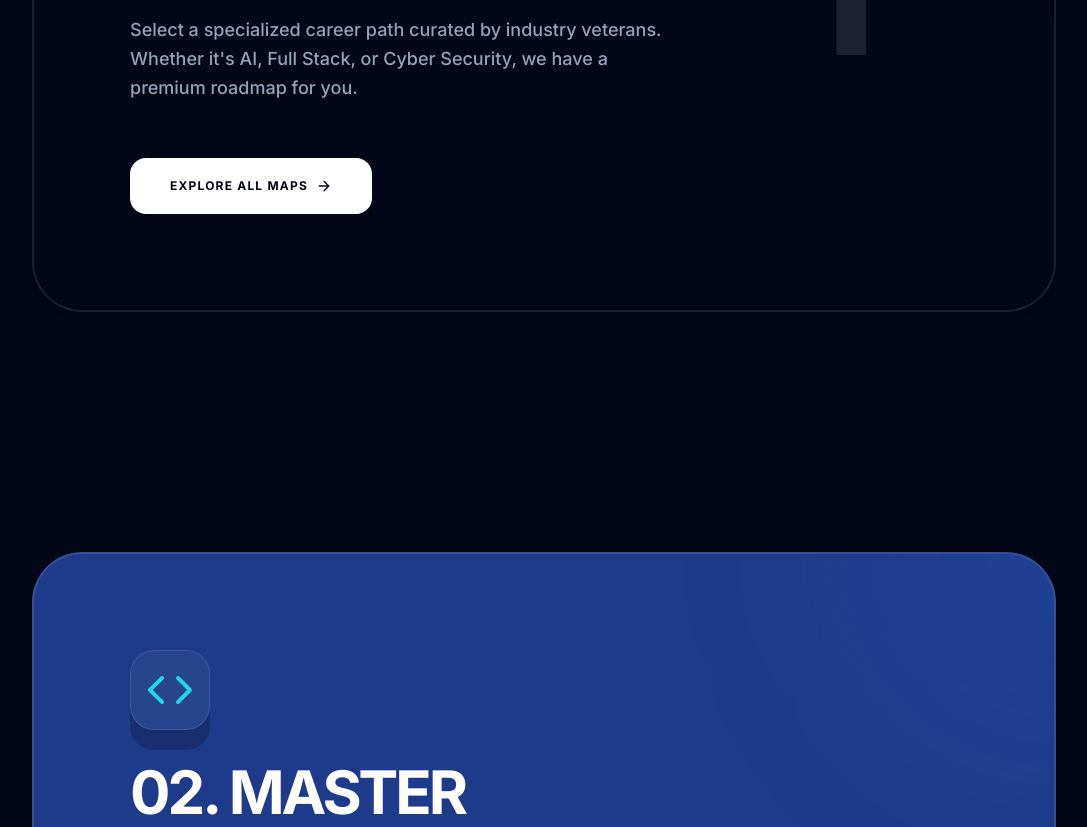
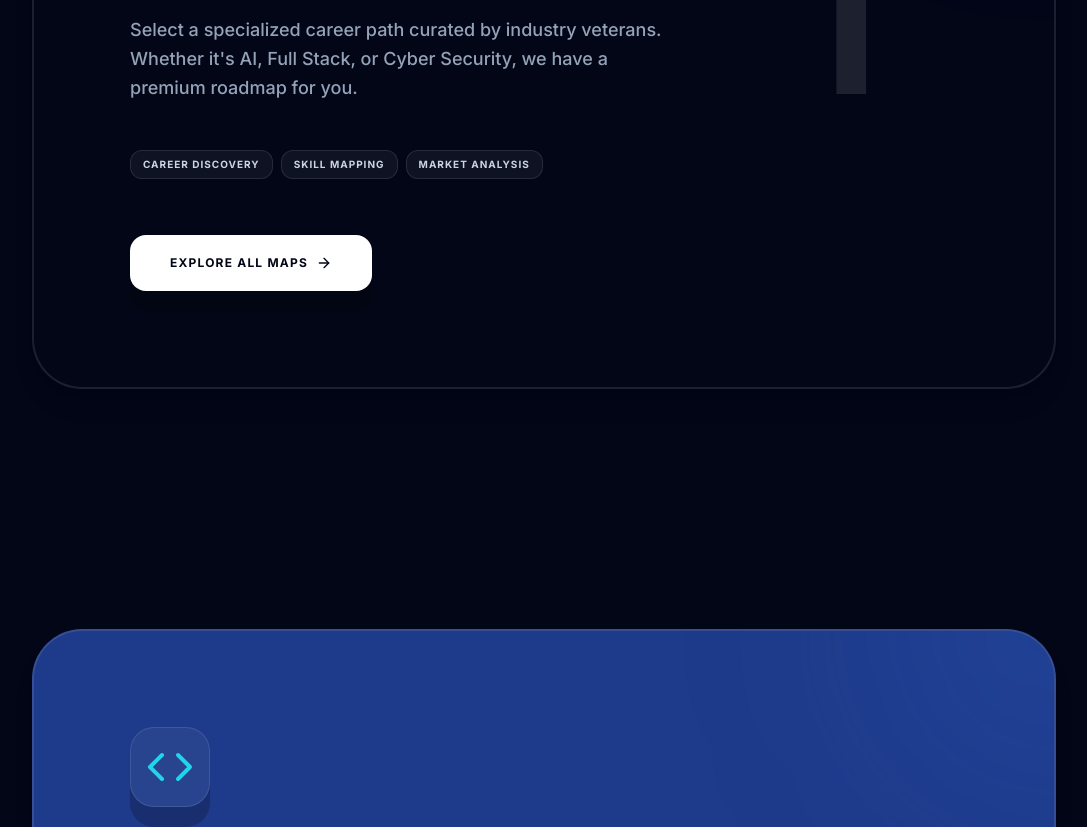
Before and after one commit to Agila-learning/SkilNexia-Website, a React (Vite) app in the folder client/: page / in a window 1280 px wide. Shown: the part 1904-2731 px from the top of the page, without its empty margins (96-1183 px from the left). Built offline with nearby package versions, Linux system fonts and the light colour scheme; no server answers.

Commit message:
feat: add audio wave simulation and skill chips for full interactive tutor feel

```diff
--- a/client/src/pages/Home.jsx
+++ b/client/src/pages/Home.jsx
@@ -41,6 +41,7 @@ const MASTERY_STEPS = [
         icon: <Target size={48} />,
         bg: "bg-slate-950",
         accent: "text-accent-500",
+        skills: ["Career Discovery", "Skill Mapping", "Market Analysis"],
         btnText: "Explore All Maps",
         btnLink: "/courses"
     },
@@ -50,6 +51,7 @@ const MASTERY_STEPS = [
         icon: <Code size={48} />,
         bg: "bg-primary-900",
         accent: "text-emerald-400",
+        skills: ["Agile Workflow", "Clean Code", "CI/CD Pipeline"],
         btnText: "View Curriculum",
         btnLink: "/programs"
     },
@@ -59,6 +61,7 @@ const MASTERY_STEPS = [
         icon: <Users size={48} />,
         bg: "bg-slate-900",
         accent: "text-blue-400",
+        skills: ["Code Review", "Weekly Sync", "Interview prep"],
         btnText: "Meet the Mentors",
         btnLink: "/about"
     },
@@ -68,6 +71,7 @@ const MASTERY_STEPS = [
         icon: <Award size={48} />,
         bg: "bg-black",
         accent: "text-accent-500",
+        skills: ["Skill Validation", "Profile Audit", "Hiring Network"],
         btnText: "Learn About Certification",
         btnLink: "/programs"
     }
@@ -261,12 +265,26 @@ const Home = () => {
                                 />
 
                                 {/* The AI Avatar */}
-                                <div className="absolute top-1/2 left-1/2 -translate-x-1/2 -translate-y-1/2 w-80 h-80 avatar-float">
-                                    <img
-                                        src="/images/ai-avatar.png"
-                                        alt="AI Assistant"
-                                        className="w-full h-full object-contain drop-shadow-[0_0_50px_rgba(34,211,238,0.4)]"
-                                    />
+                                <div className="absolute top-1/2 left-1/2 -translate-x-1/2 -translate-y-1/2 w-80 h-80 avatar-float flex items-center justify-center">
+                                    <div className="relative">
+                                        <img
+                                            src="/images/ai-avatar.png"
+                                            alt="AI Assistant"
+                                            className="w-full h-full object-contain drop-shadow-[0_0_50px_rgba(34,211,238,0.4)]"
+                                        />
+                                        {/* Audio Wave Simulation */}
+                                        {!isUserMessage && (
+                                            <div className="absolute -bottom-4 left-1/2 -translate-x-1/2 flex items-center gap-1 h-6">
+                                                {[1, 2, 3, 4, 3, 2, 1].map((h, i) => (
+                                                    <div
+                                                        key={i}
+                                                        className="w-1 bg-cyan-400 rounded-full animate-pulse"
+                                                        style={{ height: `${h * 20}%`, animationDelay: `${i * 0.1}s` }}
+                                                    ></div>
+                                                ))}
+                                            </div>
+                                        )}
+                                    </div>
                                 </div>
 
                                 {/* Interactive Overlay Tags */}
@@ -313,6 +331,16 @@ const Home = () => {
                                             </div>
                                             <h3 className="text-4xl md:text-6xl font-black tracking-tighter uppercase leading-tight">{step.title}</h3>
                                             <p className="text-lg text-slate-400 font-medium leading-relaxed max-w-xl">{step.desc}</p>
+
+                                            {/* Skill Chips */}
+                                            <div className="flex flex-wrap gap-2 pt-4">
+                                                {step.skills?.map((skill, si) => (
+                                                    <span key={si} className="px-3 py-1.5 bg-white/5 rounded-xl border border-white/10 text-[10px] font-black uppercase tracking-widest text-slate-300">
+                                                        {skill}
+                                                    </span>
+                                                ))}
+                                            </div>
+
                                             <div className="pt-6">
                                                 <Link to={step.btnLink || '/courses'} className="px-10 py-5 bg-white text-slate-950 rounded-2xl font-black text-xs uppercase tracking-widest hover:bg-cyan-400 hover:text-white transition-all cartoon-shadow flex items-center gap-2 w-fit">
                                                     {step.btnText} <ArrowRight size={16} />
```
